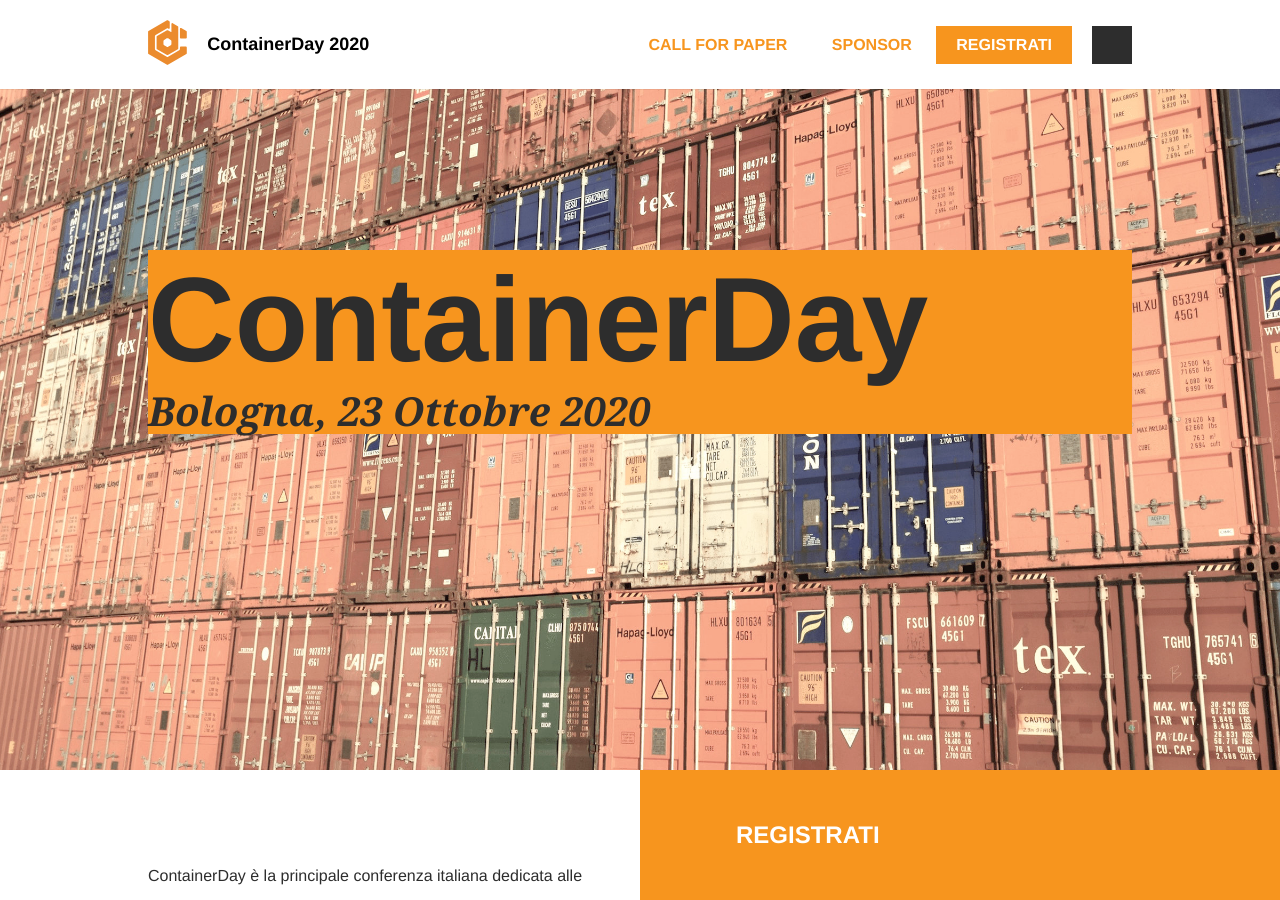
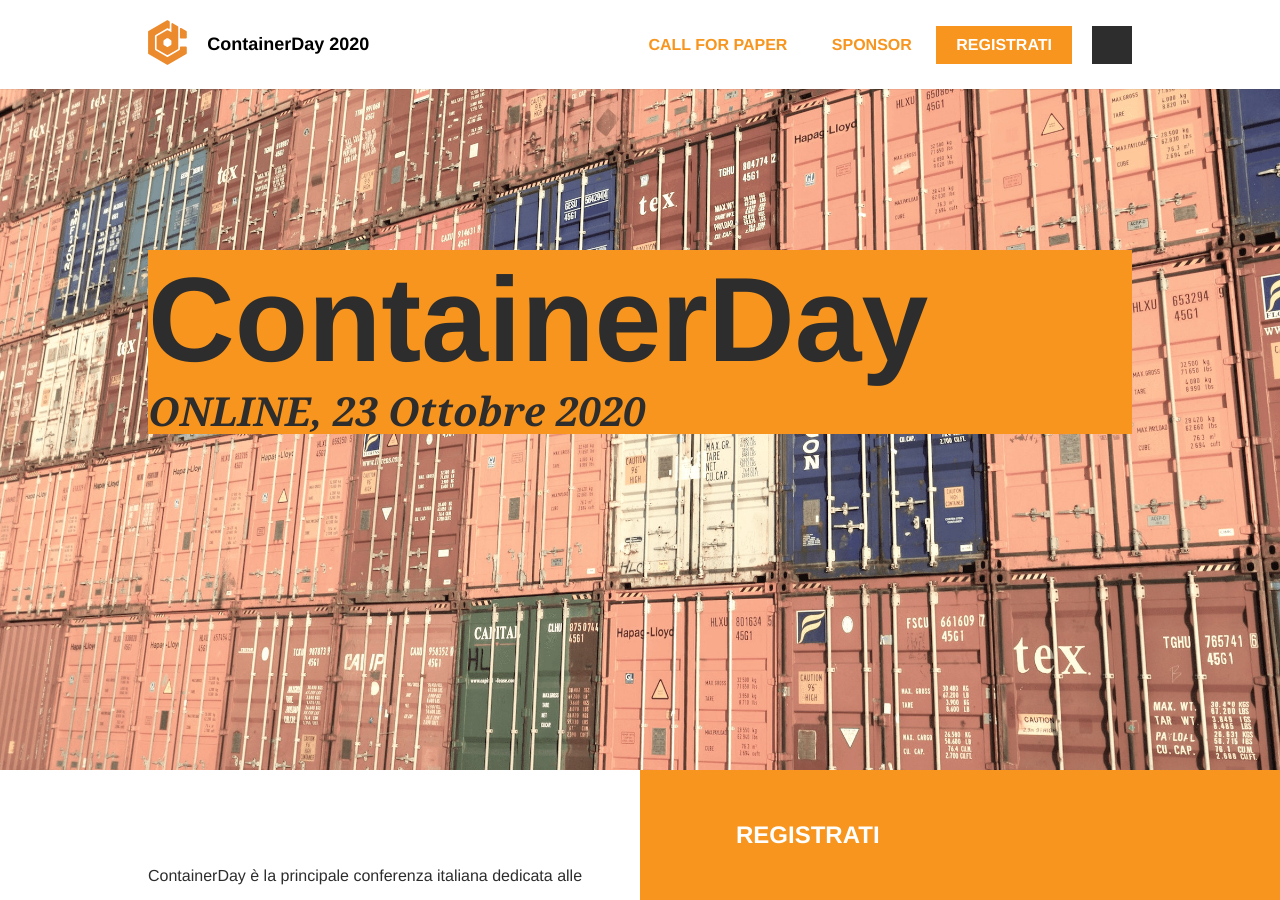
Before and after one commit to GrUSP/2020.containerday.it, a Jekyll site: the page built from index.html, in a window 1280 px wide and 900 px high. Built offline with Jekyll 4.4.1, drawn with Linux system fonts in a browser that asks for light colours; some web fonts are replaced; comment, search, counter and statistics services are not loaded; some of the changed text lies outside the part shown.

Commit message:
CONF ONLINE

```diff
--- a/_data/conference.yml
+++ b/_data/conference.yml
@@ -4,7 +4,7 @@ og_image: https://2020.containerday.it/img/themes/containerday/header.png
 og_description: Una giornata interamente dedicata a Docker, Kubernetes ed alle tecnologie di virtualizzazione per il mondo DevOps. 8 sessioni tecniche presentate da professionisti che fanno della scalabilità e gestibilità del software la sfida di ogni giorno.
 slug: containerday
 url: https://2020.containerday.it
-where_when: Bologna, 23 Ottobre 2020
+where_when: ONLINE, 23 Ottobre 2020
 year: 2020
 since: 2016
 talks_available: false
```
